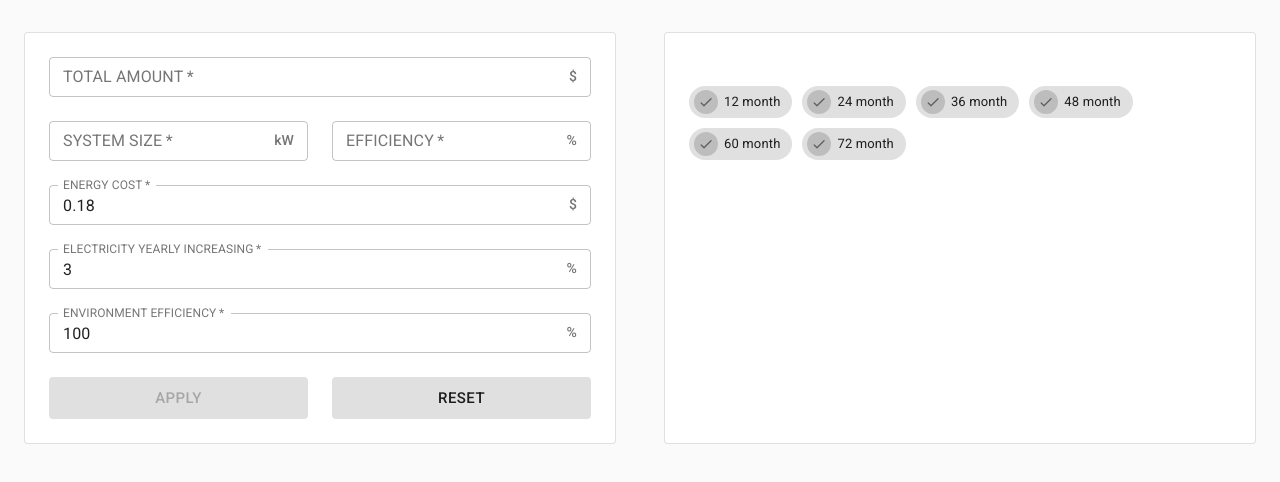
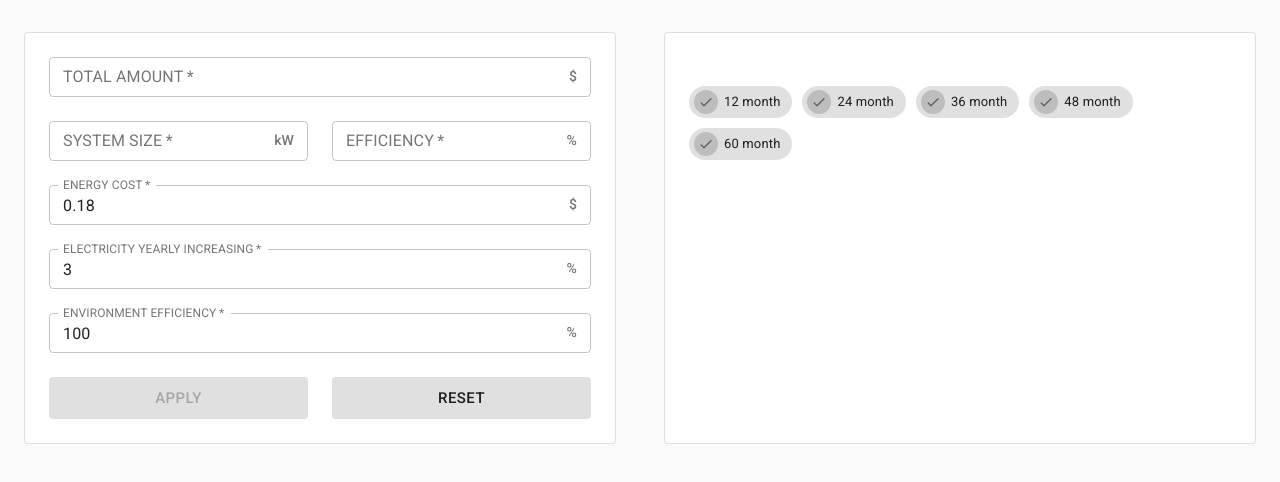
Before and after one commit to mahmud009/solar-calculator, a Next.js app: page / in a window 1280 px wide. Shown: the top 482 px of the page. Built offline with nearby package versions, Linux system fonts and the light colour scheme.

Commit message:
removed 72 month, 36 month factor 1.09, 60 month factor 1.15

```diff
--- a/module/Calculator/index.js
+++ b/module/Calculator/index.js
@@ -49,7 +49,7 @@ export default function Calculator() {
   const theme = useTheme();
   const sm = useMediaQuery(theme.breakpoints.down("sm"));
   const [selectedMonths, setSelectedMonths] = useState([]);
-  const [months] = useState([12, 24, 36, 48, 60, 72]);
+  const [months] = useState([12, 24, 36, 48, 60]);
   const [results, setResults] = useState([]);
   const [isSubmitted, setIsSubmitted] = useState(false);
 
@@ -97,9 +97,9 @@ export default function Calculator() {
     let factor = new Map([
       [12, 1.03],
       [24, 1.03],
-      [36, 1.05],
+      [36, 1.09],
       [48, 1.07],
-      [60, 1.1],
+      [60, 1.15],
       [72, 1.1],
     ]);
 
```
